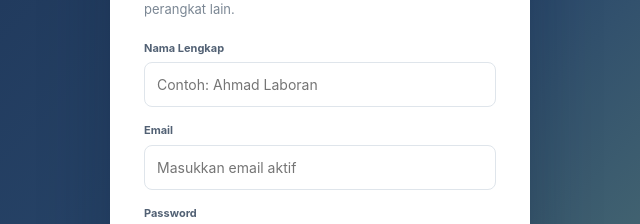
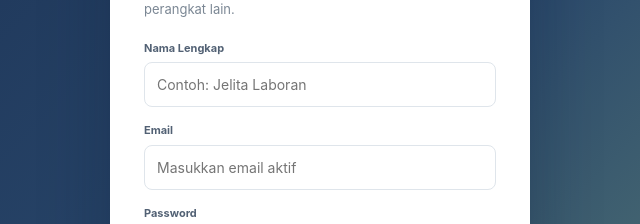
Before and after one commit to MasayuJelita/inventarislabipasmpn36sby, a plain HTML site: page index.html in a window 1280 px wide. Both pictures are taken after a click on the button "Buat Akun". Shown: the part 326-550 px from the top of the page, 320-960 px from the left. Drawn offline with nearby package versions, Linux system fonts and the light colour scheme.

Commit message:
Update index.html

```diff
--- a/index.html
+++ b/index.html
@@ -71,7 +71,7 @@
       <form id="registerForm">
         <div class="form-group">
           <label for="regFullName">Nama Lengkap</label>
-          <input class="field" id="regFullName" placeholder="Contoh: Ahmad Laboran" required>
+          <input class="field" id="regFullName" placeholder="Contoh: Jelita Laboran" required>
         </div>
         <div class="form-group">
           <label for="regEmail">Email</label>
```
